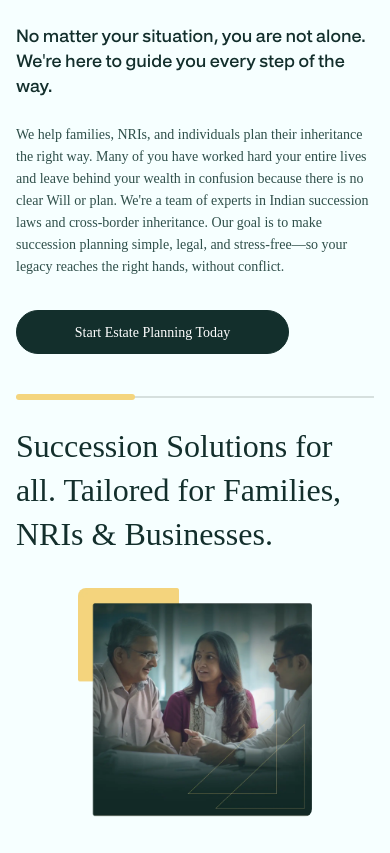
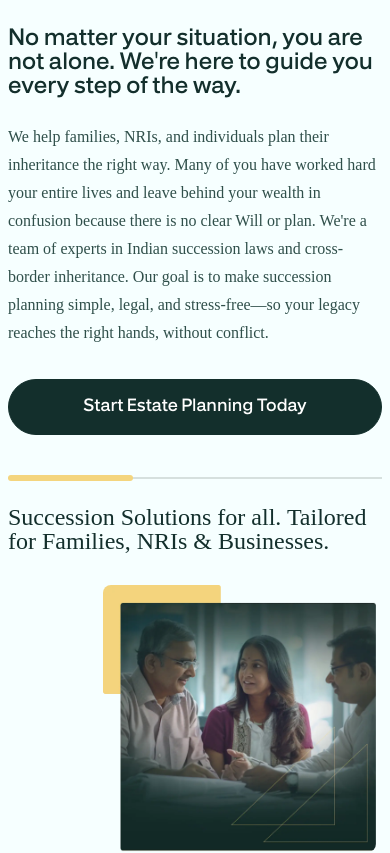
Before and after one commit to xyvinbharath-web/project-truelegacy-testing, a React (Vite) app: page /why-choose-us in a window 390 px wide. Shown: the part 3880-4733 px from the top of the page. Built offline with nearby package versions, Linux system fonts and the light colour scheme; no server answers; a web font is replaced by a local one.

Commit message:
Update footer, services and why-choose-us sections

```diff
--- a/src/components/Footer.jsx
+++ b/src/components/Footer.jsx
@@ -58,7 +58,7 @@ const Footer = ({ hideCta = false }) => {
   return (
     <footer
       ref={footerRef}
-      className={`mt-0 md:mt-12 bg-[#0F2724] text-white footer-section ${
+      className={`mt-0 md:mt-4 bg-[#0F2724] text-white footer-section ${
         isVisible ? "footer-section-visible" : ""
       }`}
     >
--- a/src/components/home/WhoweAreNew.jsx
+++ b/src/components/home/WhoweAreNew.jsx
@@ -64,7 +64,7 @@ const WhoweAreNew = () => {
       }`}
     >
       {/* Container */}
-      <div className="max-w-[1450px] mx-auto px-4 lg:px-8">
+      <div className="max-w-[1450px] mx-auto px-4 lg:px-8 md:px-4">
         {/* Top section */}
         <div className="grid lg:grid-cols-[1.1fr_0.9fr] gap-6 lg:gap-8 items-start">
           {/* Left content */}
@@ -99,13 +99,12 @@ const WhoweAreNew = () => {
         </div>
 
         {/* Cards */}
-        <div className="grid gap-x-10 gap-y-12 md:grid-cols-2 xl:grid-cols-3 justify-items-center justify-center md:justify-items-center xl:justify-items-center mt-12 md:mt-16 who-cards-grid">
+        <div className="grid gap-x-10 gap-y-12 md:grid-cols-2 xl:grid-cols-3 justify-items-center justify-center md:justify-items-center xl:justify-items-center mt-12 md:mt-16 who-cards-grid -mx-4 md:mx-0 px-4 md:px-0">
           {cards.map((card) => (
             <div
               key={card.title}
-              className="who-card bg-white shadow-[0_10px_30px_rgba(5,41,26,0.08)] overflow-hidden h-[394px] lg:h-[475px] w-[359px] lg:w-[457px]"
+              className="who-card bg-white shadow-[0_10px_30px_rgba(5,41,26,0.08)] overflow-hidden h-[394px] lg:h-[475px] w-[calc(100vw-32px)] md:w-[359px] lg:w-[457px] md:max-w-[467px]"
               style={{
-                maxWidth: "467px",
                 borderRadius: "6px",
               }}
             >
@@ -114,7 +113,7 @@ const WhoweAreNew = () => {
                 <div
                   className="overflow-hidden bg-[#05281F] who-card-image"
                   style={{
-                    width: "319px",
+                    width: "calc(100% - 40px)",
                     height: "180px",
                     borderRadius: "6px",
                   }}
--- a/src/components/services/OurServices.jsx
+++ b/src/components/services/OurServices.jsx
@@ -214,6 +214,8 @@ const OurServices = ({ initialTab = "will" }) => {
               key={service.key}
               className="relative w-full max-w-[367px] h-[429px] sm:max-w-[380px] sm:h-[460px] lg:max-w-[414px] lg:h-[528px] rounded-[6px] overflow-hidden service-card"
               style={{
+                width: 'calc(100vw - 32px)',
+                maxWidth: 'calc(100vw - 32px)',
                 backgroundImage: `url(${service.image})`,
                 backgroundSize: "cover",
                 backgroundPosition: "center",
@@ -228,6 +230,8 @@ const OurServices = ({ initialTab = "will" }) => {
                   px-5 pt-5 pb-5 text-white flex flex-col justify-between service-card-inner
                   lg:absolute lg:max-w-[374px] lg:min-h-[327px] lg:top-[181px] lg:left-1/2 lg:-translate-x-1/2"
                   style={{
+                    width: 'calc(100% - 32px)',
+                    maxWidth: 'calc(100% - 32px)',
                     backgroundImage: `url(${CardBackground})`,
                     backgroundSize: "120% 130%",
                     backgroundPosition: "center",
--- a/src/components/whychooseus/OurPromise.jsx
+++ b/src/components/whychooseus/OurPromise.jsx
@@ -27,26 +27,26 @@ const OurPromise = () => {
   return (
     <section
       id="our-promise-section"
-      className="bg-[#F6FFFF] text-black px-4 md:px-16 py-10 md:py-16"
+      className="bg-[#F6FFFF] text-black px-6 md:px-4 lg:px-16 py-10 md:py-4 lg:py-16"
     >
-      <div className="max-w-[1440px] mx-auto">
-        <div className="grid grid-cols-1 lg:grid-cols-2 gap-8 lg:gap-12 items-start">
+      <div className="max-w-[1440px] mx-auto md:px-0 sm:px-0">
+        <div className="grid grid-cols-1 lg:grid-cols-2 gap-8 lg:gap-12 items-start -mx-4 sm:mx-0 md:mx-0">
           {/* LEFT TEXT CONTENT */}
           <div
             className={`order-1 lg:order-1 transition-all duration-700 ${
               isVisible ? "opacity-100 translate-y-0" : "opacity-0 translate-y-8"
             }`}
           >
-  <h2 className="font-[Urania] font-semibold text-[32px] md:text-[36px] lg:text-[42px] text-[#132F2C] mb-5">
+  <h2 className="font-[Urania] font-semibold text-[32px] md:text-[36px] lg:text-[42px] text-[#132F2C] mb-5" style={{fontFamily: 'Urania', fontWeight: '700', fontStyle: 'Bold', fontSize: '32px', lineHeight: '49px', letterSpacing: '0%'}}>
     Our Promise
   </h2>
 
-  <p className="font-[Urania] font-medium text-[18px] md:text-[20px] lg:text-[22px] leading-snug text-[#132F2C] mb-6 max-w-[520px]">
+  <p className="font-[Urania] font-medium text-[24px] md:text-[20px] lg:text-[22px] leading-snug text-[#132F2C] mb-6 max-w-[520px]" style={{fontFamily: 'Urania', fontWeight: '500', fontStyle: 'Medium', fontSize: '24px', lineHeight: '100%', letterSpacing: '0%'}}>
     No matter your situation, you are not alone.
     We're here to guide you every step of the way.
   </p>
 
-  <p className="font-[Urania] text-[14px] md:text-[15px] lg:text-[16px] leading-[22px] md:leading-[24px] lg:leading-[26px] text-[#2F4F4A] mb-8 max-w-[520px]">
+  <p className="font-[Urania] text-[16px] md:text-[15px] lg:text-[16px] leading-[22px] md:leading-[24px] lg:leading-[26px] text-[#2F4F4A] mb-8 max-w-[720px]" style={{fontFamily: 'Urania', fontWeight: '400', fontStyle: 'Regular', fontSize: '16px', lineHeight: '28px', letterSpacing: '0%'}}>
     We help families, NRIs, and individuals plan their inheritance the right
     way. Many of you have worked hard your entire lives and leave behind your
     wealth in confusion because there is no clear Will or plan. We're a team of
@@ -58,8 +58,8 @@ const OurPromise = () => {
   {/* CTA */}
   <div className="mb-10">
     <button
-      className="flex items-center justify-center text-[14px] md:text-[16px] lg:text-[18px] font-[Urania] text-white bg-[#132F2C] border border-[#132F2C] rounded-[66px] h-[44px] md:h-[48px] lg:h-[51px] px-6 md:px-8"
-      style={{ width: "clamp(250px, 70vw, 310px)" }}
+      className="flex items-center justify-center text-[18px] md:text-[16px] lg:text-[18px] font-[Urania] text-white bg-[#132F2C] border border-[#132F2C] rounded-[66px] h-[56px] md:h-[48px] lg:h-[51px] px-6 md:px-8 w-full md:w-auto"
+      style={{ fontFamily: 'Urania', fontWeight: '500', fontStyle: 'Medium', fontSize: '18px', lineHeight: '100%', letterSpacing: '0%' }}
       onClick={() => navigate('/succession')}
     >
       Start Estate Planning Today
@@ -67,14 +67,14 @@ const OurPromise = () => {
   </div>
 
   {/* Divider: thin grey line with thicker yellow segment */}
-  <div className="relative w-full max-w-[520px] mb-6 h-[6px]">
+  <div className="relative w-full max-w-[720px] mb-6 h-[6px]">
     {/* Grey base line (thin, centered) */}
     <div className="absolute left-0 right-0 top-1/2 -translate-y-1/2 h-[2px] bg-[#D6E0DE]" />
     {/* Yellow segment (thicker) */}
     <div className="absolute left-0 top-0 bottom-0 w-1/3 bg-[#F4D57E] rounded-full" />
   </div>
 
-  <p className="font-[Urania] text-[32px] md:text-[18px] lg:text-[22px] leading-snug text-[#132F2C] max-w-[520px]">
+  <p className="font-[Urania] text-[24px] md:text-[18px] lg:text-[22px] leading-snug text-[#132F2C] max-w-[720px]" style={{fontFamily: 'Urania', fontWeight: '400', fontStyle: 'Regular', fontSize: '24px', lineHeight: '100%', letterSpacing: '0%'}}>
     Succession Solutions for all. Tailored for Families, NRIs & Businesses.
   </p>
 
@@ -83,7 +83,7 @@ const OurPromise = () => {
 
           {/* RIGHT IMAGE */}
           <div
-            className={`order-2 lg:order-2 transition-all duration-700 delay-200 flex justify-center lg:justify-end relative ${
+            className={`order-2 lg:order-2 transition-all duration-700 delay-200 flex justify-end lg:justify-end relative ${
               isVisible ? "opacity-100 translate-y-0" : "opacity-0 translate-y-8"
             }`}
           >
@@ -95,12 +95,13 @@ const OurPromise = () => {
               decoding="async"
               className="lg:hidden rounded-lg object-contain"
               style={{
-                width: 'clamp(200px, 60vw, 280px)',
+                width: 'clamp(250px, 70vw, 320px)',
                 height: 'auto',
-                maxHeight: '280px',
+                maxHeight: '320px',
                 transform: 'rotate(0deg)',
                 opacity: 1,
                 zIndex: 10,
+                marginRight: '6px'
               }}
             />
 
--- a/src/components/whychooseus/WhyChoose.jsx
+++ b/src/components/whychooseus/WhyChoose.jsx
@@ -69,7 +69,7 @@ const WhyChoose = () => {
       <style jsx>{`
         @media (max-width: 1023px) {
           .why-choose-card {
-            width: 343px !important;
+            width: calc(100vw - 32px) !important;
             height: 428px !important;
             min-height: 428px !important;
             border-radius: 6px !important;
@@ -77,7 +77,7 @@ const WhyChoose = () => {
             transform: rotate(0deg) !important;
           }
           .why-choose-card img {
-            width: 303px !important;
+            width: calc(100% - 40px) !important;
             height: 186px !important;
             border-radius: 6px !important;
             opacity: 1 !important;
@@ -151,8 +151,8 @@ const WhyChoose = () => {
         id="whychooseus-section"
         className="bg-white text-black px-4 md:px-16 py-10 md:py-16"
       >
-      <div className="max-w-[1440px] mx-auto">
-        <div className="grid grid-cols-1 sm:grid-cols-2 lg:grid-cols-3 gap-8 auto-rows-fr">
+      <div className="max-w-[1440px] mx-auto md:px-0 sm:px-0">
+        <div className="grid grid-cols-1 sm:grid-cols-2 lg:grid-cols-3 gap-8 auto-rows-fr -mx-4 sm:mx-0 md:mx-0 justify-items-center">
           {cards.map((card, i) => (
             <div
               key={i}
```
